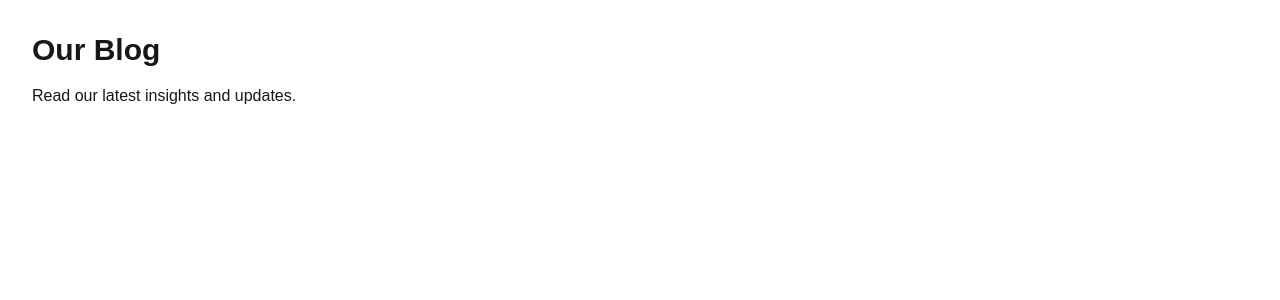
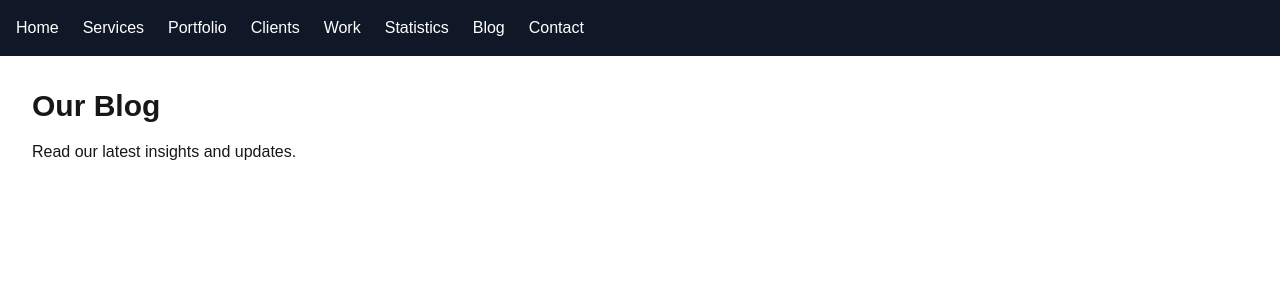
Before and after one commit to OATSCONNECT/portfolio, a Next.js app: page /blog in a window 1280 px wide. Shown: the top 300 px of the page. Built offline with nearby package versions, Linux system fonts and the light colour scheme.

Commit message:
navbar creation

```diff
--- a/src/app/layout.tsx
+++ b/src/app/layout.tsx
@@ -1,12 +1,13 @@
 // app/layout.tsx
-import './globals.css'
-import { ReactNode } from 'react'
-import Head from 'next/head'
+import "./globals.css";
+import { ReactNode } from "react";
+import Head from "next/head";
+import Navbar from "@/components/Navbar"; // Import Navbar
 
 export const metadata = {
-  title: 'Atom Template',
-  description: 'Sample Next.js 13 site with lint fixes',
-}
+  title: "Atom Template",
+  description: "Sample Next.js 13 site with lint fixes",
+};
 
 export default function RootLayout({ children }: { children: ReactNode }) {
   return (
@@ -23,7 +24,10 @@ export default function RootLayout({ children }: { children: ReactNode }) {
           rel="stylesheet"
         />
       </Head>
-      <body>{children}</body>
+      <body>
+        <Navbar /> {/* Navbar will be visible on all pages */}
+        {children}
+      </body>
     </html>
-  )
+  );
 }
--- /dev/null
+++ b/src/components/Navbar.tsx
@@ -0,0 +1,18 @@
+import Link from "next/link";
+
+export default function Navbar() {
+  return (
+    <nav className="p-4 bg-gray-900 text-white">
+      <ul className="flex space-x-6">
+        <li><Link href="/">Home</Link></li>
+        <li><Link href="/services">Services</Link></li>
+        <li><Link href="/portfolio">Portfolio</Link></li>
+        <li><Link href="/clients">Clients</Link></li>
+        <li><Link href="/work">Work</Link></li>
+        <li><Link href="/statistics">Statistics</Link></li>
+        <li><Link href="/blog">Blog</Link></li>
+        <li><Link href="/contact">Contact</Link></li>
+      </ul>
+    </nav>
+  );
+}
```
